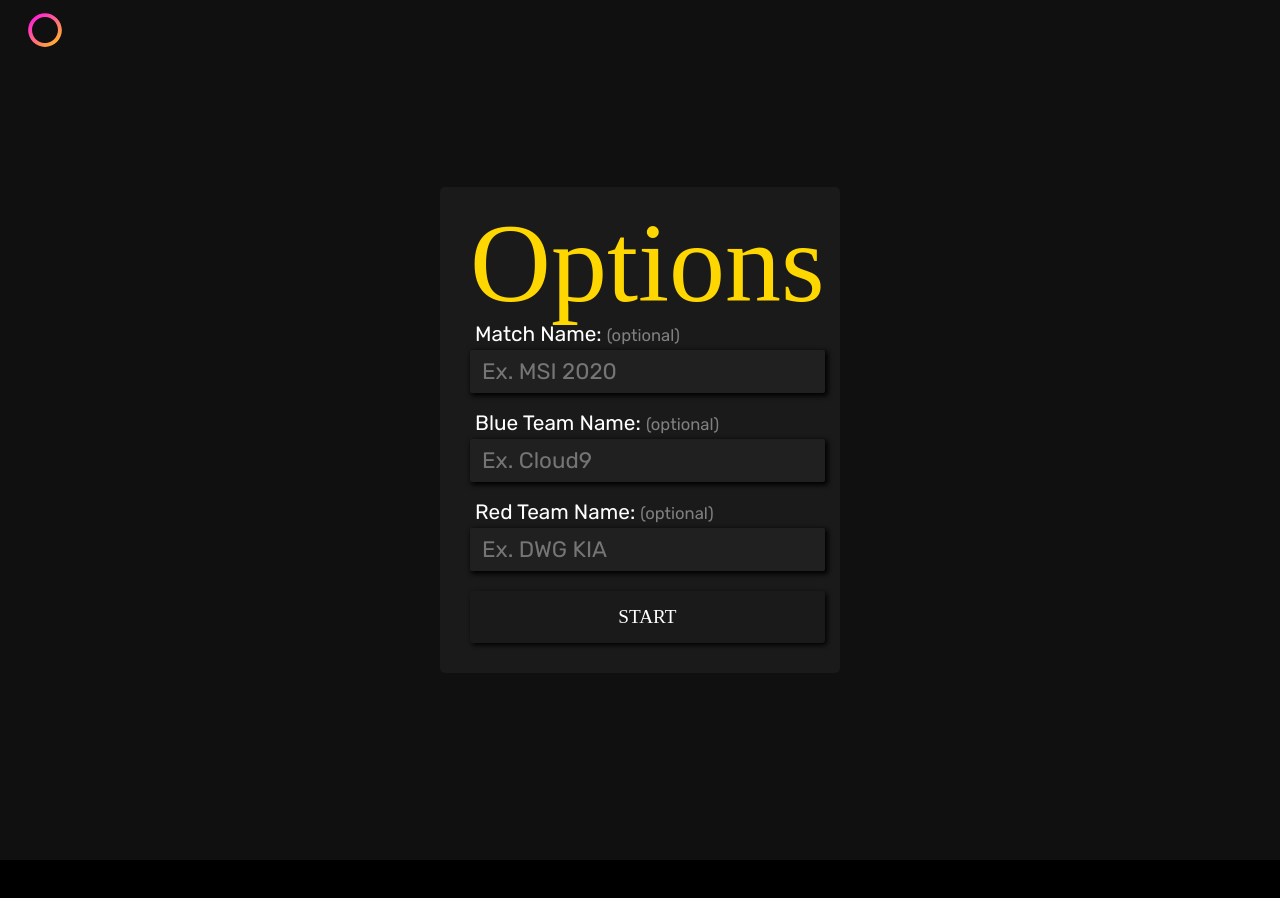
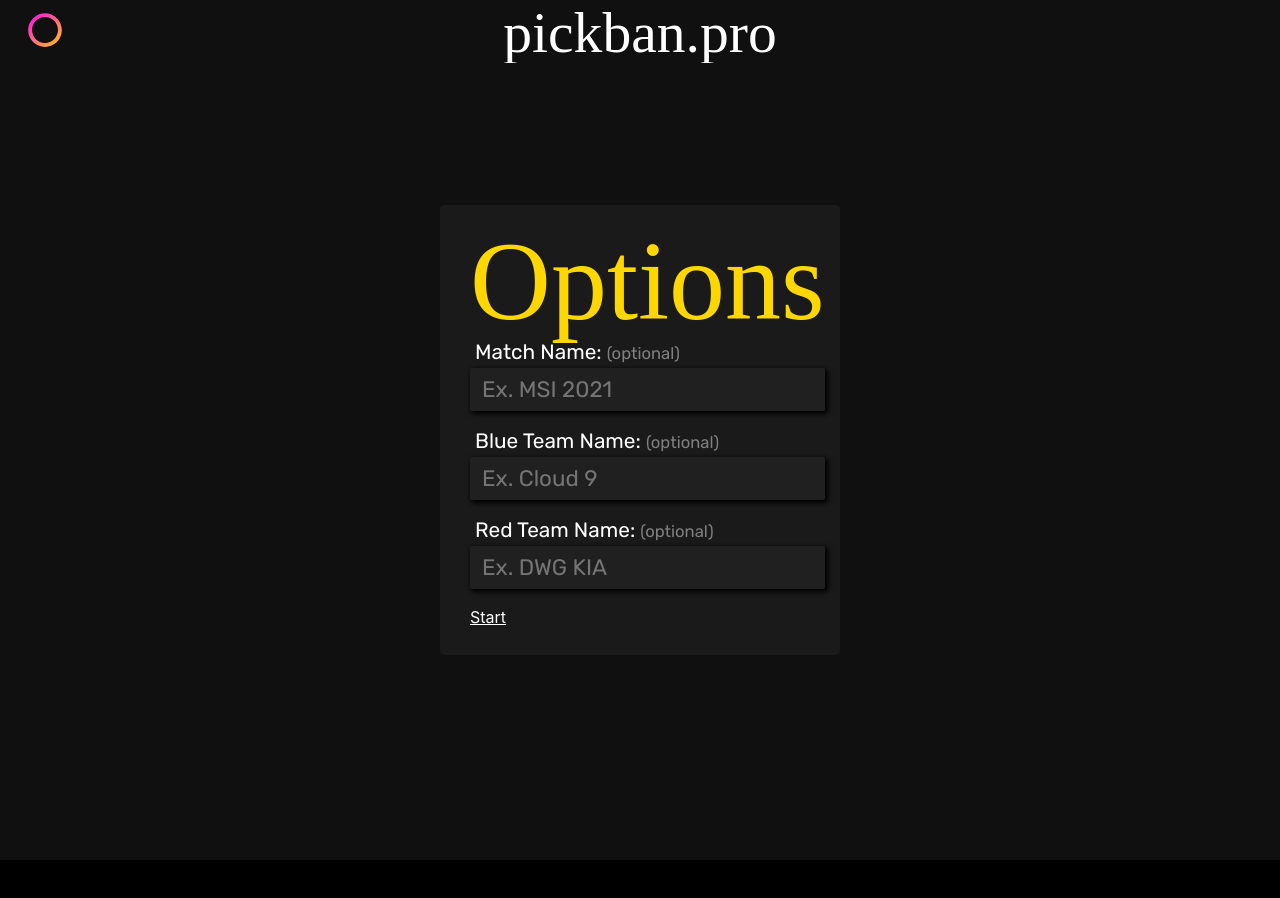
Before and after one commit to ryqndev/pick-ban-pro, a React (Create React App) app: page /create in a window 1280 px wide. Shown: the top 898 px of the page. Built offline with nearby package versions, Linux system fonts and the light colour scheme; no server answers; a web font is replaced by a local one.

Commit message:
resolved link conflicts. will prepend 'draft' if only teamname is provided. looking to add timer to draft now

```diff
--- a/src/app/components/Navbar/Navbar.jsx
+++ b/src/app/components/Navbar/Navbar.jsx
@@ -1,22 +1,23 @@
-import {Link} from 'react-router-dom';
-import {ReactComponent as Logo} from '../../assets/logo.svg';
+import { Link } from 'react-router-dom';
+import { ReactComponent as Logo } from '../../assets/logo.svg';
 import './Navbar.scss';
 
-const splitTeamNames = (teamNames='') => {
+const splitTeamNames = (teamNames = ',') => {
     const names = teamNames.split(',');
-    if(names.length !== 2) return ['Blue Team', 'Red Team'];
-    return names;
+    if (names.length !== 2 || teamNames === ',') return ['Blue Team', 'Red Team'];
+    return [decodeURIComponent(names[0]), decodeURIComponent(names[1])];
 }
 
-const Navbar = ({navRenderData}) => {
-    if(!navRenderData.draft) return (
+const Navbar = ({ navRenderData }) => {
+    if (!navRenderData.draft) return (
         <nav>
             <Link to="/" className="name"><Logo /></Link>
+            <h1>pickban.pro</h1>
         </nav>
     );
 
     const [blueTeamName, redTeamName] = splitTeamNames(navRenderData?.teamNames);
-    const matchName = navRenderData?.matchName;
+    const matchName = decodeURIComponent(navRenderData?.matchName ?? 'pickban.pro');
     const blueTimer = '', redTimer = '';
 
     return (
--- a/src/app/components/Navbar/Navbar.scss
+++ b/src/app/components/Navbar/Navbar.scss
@@ -8,62 +8,82 @@ nav {
     padding: 0px 10px;
     display: grid;
     grid-template-columns: 70px 1fr 50px 740px 50px 1fr 70px;
-    column-gap: 20px;
+    column-gap: 10px;
     background-color: var(--nav-bg);
     color: white;
+    grid-template-areas: "logo blue-team blue-counter middle red-counter red-team toggle";
+
     @media screen and (max-width: 1500px) {
         grid-template-columns: 70px 1fr 50px 620px 50px 1fr 70px;
     }
+
     @media screen and (max-width: 1300px) {
         grid-template-columns: 70px 1fr 50px 300px 50px 1fr 70px;
     }
+
     & a.name {
         background-color: transparent;
         transition: background-color 250ms;
+
         &>svg {
             box-sizing: border-box;
             height: 60px;
             width: 70px;
             padding: 12px;
         }
+
         &:hover {
             background-color: var(--bg-primary-light-2);
         }
     }
-    & > h1 {
+
+    &>h1 {
         font: 3.6em 'Hyperwave';
         text-align: center;
+        overflow: hidden;
+        text-overflow: ellipsis;
+        white-space: nowrap;
+        grid-area: middle;
     }
-    & > h2 {
+
+    &>h2 {
         font: 2em 'Arvo', serif;
-        display: grid;
-        align-content: center;
+        padding-top: 10px;
         color: var(--bg-primary-light);
         white-space: nowrap;
         text-overflow: ellipsis;
+        overflow: hidden;
+
         &.blue {
             text-align: right;
         }
+
         &.red {
             text-align: left;
         }
     }
-    & > p {
+
+    &>p {
         font: 2.8em 'Arvo', serif;
         display: grid;
         place-content: center;
+
         &.blue {
             filter: saturate(0.7) brightness(2);
             color: var(--accent-primary);
         }
+
         &.red {
             filter: saturate(0.25) brightness(2);
             color: var(--accent-secondary);
 
         }
     }
+
     &.with-bar {
-        &::after, &::before {
+
+        &::after,
+        &::before {
             content: '';
             height: 2px;
             width: 100vw;
@@ -72,11 +92,13 @@ nav {
             transform: translateX(-50%);
             top: 60px;
         }
+
         &::after {
             background-color: var(--accent-primary);
             transition: width 30000ms linear;
             width: 0vw;
         }
+
         &::before {
             background-color: var(--bg-primary-light-2);
         }
--- a/src/app/controller/draftLogicControllerUtil.js
+++ b/src/app/controller/draftLogicControllerUtil.js
@@ -1,9 +1,6 @@
 const BLUE_SIDE_PICKS = new Set([0, 2, 4, 6, 9, 10, 13, 15, 17, 18]);
 const RED_SIDE_PICKS = new Set([1, 3, 5, 7, 8, 11, 12, 14, 16, 19]);
 const PICKS = new Set([6, 7, 8, 9, 10, 11, 16, 17, 18, 19]);
-
-const LPL_SPRING_2021_FINALS_GAME_1 = ["Alistar", "Thresh", "Lucian", "TahmKench", "Kaisa", "Rell", "Hecarim", "Jayce", "Tristana", "Xayah", "Irelia", "Udyr", "Rakan", "TwistedFate", "Leona", "Azir", "Nautilus", "Galio", "Orianna", "Viktor"	];
-const LPL_SPRING_2021_FINALS_GAME_1_STRING = '9ks-529r34ae2koue9u-u5h-anho1wvo2dnf1b5k';
 
 const editArrayAtIndex = (array, index, item) => {
     let newArray = [...array];
@@ -103,5 +100,4 @@ export {
     parseCurrentPick,
     writeDraftString,
     editArrayAtIndex,
-    LPL_SPRING_2021_FINALS_GAME_1
 }
--- a/src/app/pages/Create/Create.jsx
+++ b/src/app/pages/Create/Create.jsx
@@ -1,8 +1,29 @@
-import { useRouteMatch, Route } from 'react-router-dom';
+import { useState, useEffect } from 'react';
+import { useRouteMatch, Route, Link } from 'react-router-dom';
 import './Create.scss';
 
 const Create = () => {
-    let {path} = useRouteMatch();
+    let { path } = useRouteMatch();
+    const [matchName, setMatchName] = useState('');
+    const [blueTeamName, setBlueTeamName] = useState('');
+    const [redTeamName, setRedTeamName] = useState('');
+    const [draftLink, setDraftLink] = useState('/draft');
+
+    const handleTextChange = setValue => event => {
+        event.preventDefault();
+        setValue(event.target.value);
+    }
+
+    useEffect(() => {
+        if (matchName.length !== 0)
+            return setDraftLink(`/d/${encodeURIComponent(matchName)}/${encodeURIComponent(blueTeamName)},${encodeURIComponent(redTeamName)}/`);
+
+        if (redTeamName.length + blueTeamName.length === 0)
+            return setDraftLink(`/d/`);
+
+        return setDraftLink(`/draft/${encodeURIComponent(blueTeamName)},${encodeURIComponent(redTeamName)}/`);
+    }, [matchName, blueTeamName, redTeamName]);
+
 
     return (
         <div className="create--wrapper">
@@ -10,16 +31,34 @@ const Create = () => {
                 <h1>Options</h1>
 
                 <label htmlFor="match-name">Match Name:  <span>(optional)</span></label>
-                <input id="match-name" type="text" placeholder="Ex. MSI 2020"/>
+                <input
+                    id="match-name"
+                    type="text"
+                    placeholder="Ex. MSI 2021"
+                    value={matchName}
+                    onChange={handleTextChange(setMatchName)}
+                />
 
                 <label htmlFor="blue-team-name">Blue Team Name:  <span>(optional)</span></label>
-                <input id="blue-team-name" type="text" placeholder="Ex. Cloud9"/>
+                <input
+                    id="blue-team-name"
+                    type="text"
+                    placeholder="Ex. Cloud 9"
+                    value={blueTeamName}
+                    onChange={handleTextChange(setBlueTeamName)}
+                />
 
                 <label htmlFor="red-team-name">Red Team Name:  <span>(optional)</span></label>
-                <input id="red-team-name" type="text" placeholder="Ex. DWG KIA"/>
+                <input
+                    id="red-team-name"
+                    type="text"
+                    placeholder="Ex. DWG KIA"
+                    value={redTeamName}
+                    onChange={handleTextChange(setRedTeamName)}
+                />
 
                 <Route exact path={[path, `${path}/test`]}>
-                    <button>Start</button>
+                    <Link to={draftLink}>Start</Link>
                 </Route>
                 <Route path={`${path}/challenge`}>
                     <button></button>
--- a/src/app/pages/Create/Create.scss
+++ b/src/app/pages/Create/Create.scss
@@ -3,27 +3,32 @@
     padding-bottom: 60px;
     display: grid;
     place-content: center;
+
     &>form.content {
         box-sizing: border-box;
         display: grid;
         width: 400px;
         row-gap: 5px;
         padding: 20px 30px 30px;
+
         &>h1 {
             font-family: 'Hyperwave';
             color: var(--accent-primary);
             font-size: 7em;
             text-align: center;
         }
+
         &>label {
             font-size: 1.3em;
             font-family: 'Rubik';
             padding-left: 5px;
+
             &>span {
                 font-size: 0.8em;
                 color: grey;
             }
         }
+
         &>input[type="text"] {
             box-sizing: border-box;
             font-family: 'Rubik';
--- a/src/app/pages/Draft/ChampionSelectionDisplay/OptionsDisplay/OptionsDisplay.jsx
+++ b/src/app/pages/Draft/ChampionSelectionDisplay/OptionsDisplay/OptionsDisplay.jsx
@@ -1,16 +1,20 @@
-import {useContext} from 'react';
+import { useContext, useEffect } from 'react';
 import ChampionsContext from '../../../../controller/contexts/ChampionsContext';
-import {writeDraftString} from '../../../../controller/draftLogicControllerUtil.js';
+import { writeDraftString } from '../../../../controller/draftLogicControllerUtil.js';
 import './OptionsDisplay.scss';
 
-const OptionsDisplay = ({open, options, draft}) => {
-    const {championsList} = useContext(ChampionsContext);
+const OptionsDisplay = ({ open, options, draft }) => {
+    const { championsList } = useContext(ChampionsContext);
+
+    useEffect(() => {
+        window.history.replaceState({}, '', `${writeDraftString(draft, championsList).join('')}`);
+    }, [championsList, draft])
 
     return (
-        <div className="options-display--wrapper" style={{maxHeight: open ? '250px' : 0 + 'px'}}>
+        <div className="options-display--wrapper" style={{ maxHeight: open ? '250px' : 0 + 'px' }}>
             <div className="content card__component">
                 <h2>Share Your Draft!</h2>
-                <input type="text" readOnly value={`${window.location.host}/draft/${writeDraftString(draft, championsList).join('')}`}/>
+                <input type="text" readOnly value={`${window.location.href}`} />
             </div>
         </div>
     );
--- a/src/app/pages/Menu/Menu.jsx
+++ b/src/app/pages/Menu/Menu.jsx
@@ -5,13 +5,13 @@ const Menu = () => {
     return (
         <div className="menu--wrapper">
             <div className="selection--holder">
-                <Link to="/draft" className="card__component test">
+                <Link to="/create" className="card__component test">
                     <div className="selection test">
                         <h2>Test.</h2>
                         <p>Play around with a tournament draft pro teams use without time limits with in-depth analysis.</p>
                     </div>
                 </Link>
-                <Link to="/draft" className="card__component draft">
+                <Link to="/create/challenge" className="card__component draft">
                     <div className="selection draft">
                         <h2>Draft.</h2>
                         <p>Participate in a mock draft with another coach with a generated link with custom settings. Spectator links will also be available.</p>
```
Also changed, not shown: src/app/App.jsx (+10 -9 lines), src/app/pages/Menu/Menu.scss (+14 -0 lines), src/app/pages/TournamentList/TournamentList.jsx (+6 -6 lines).
